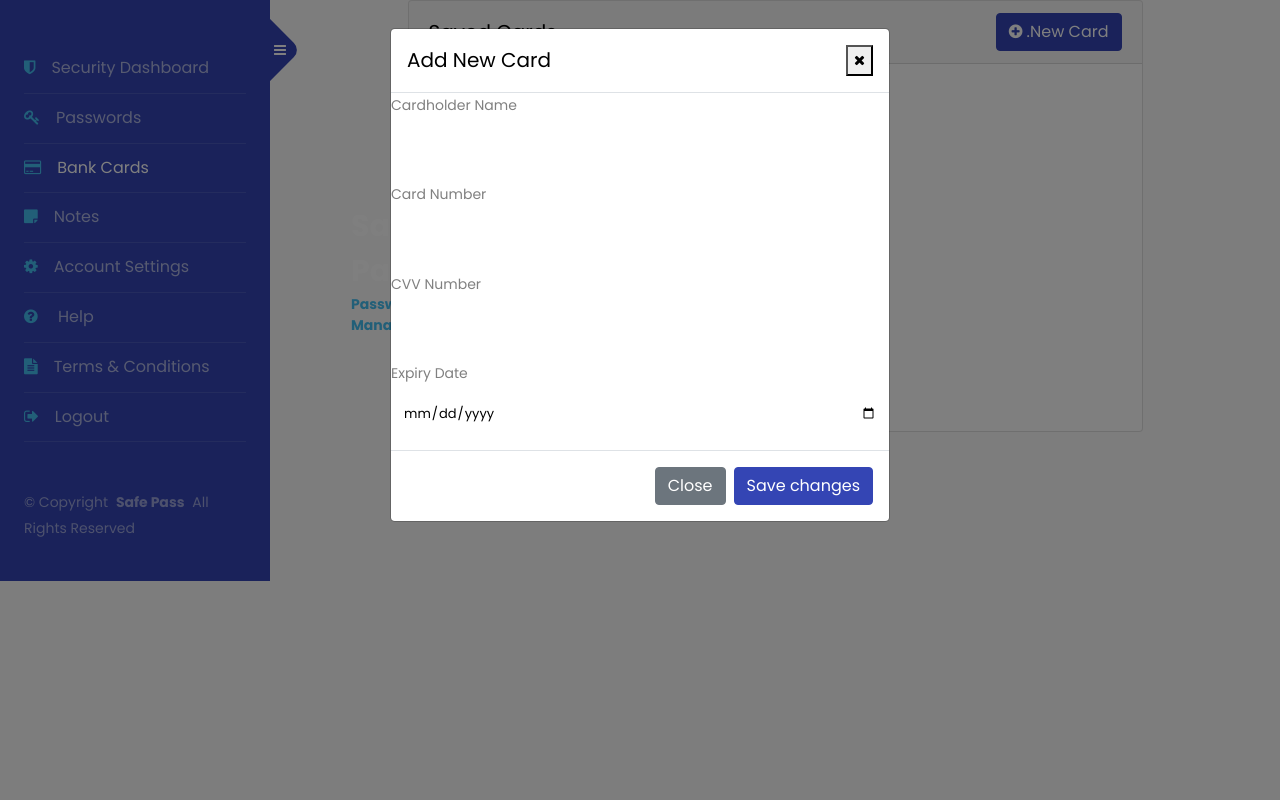
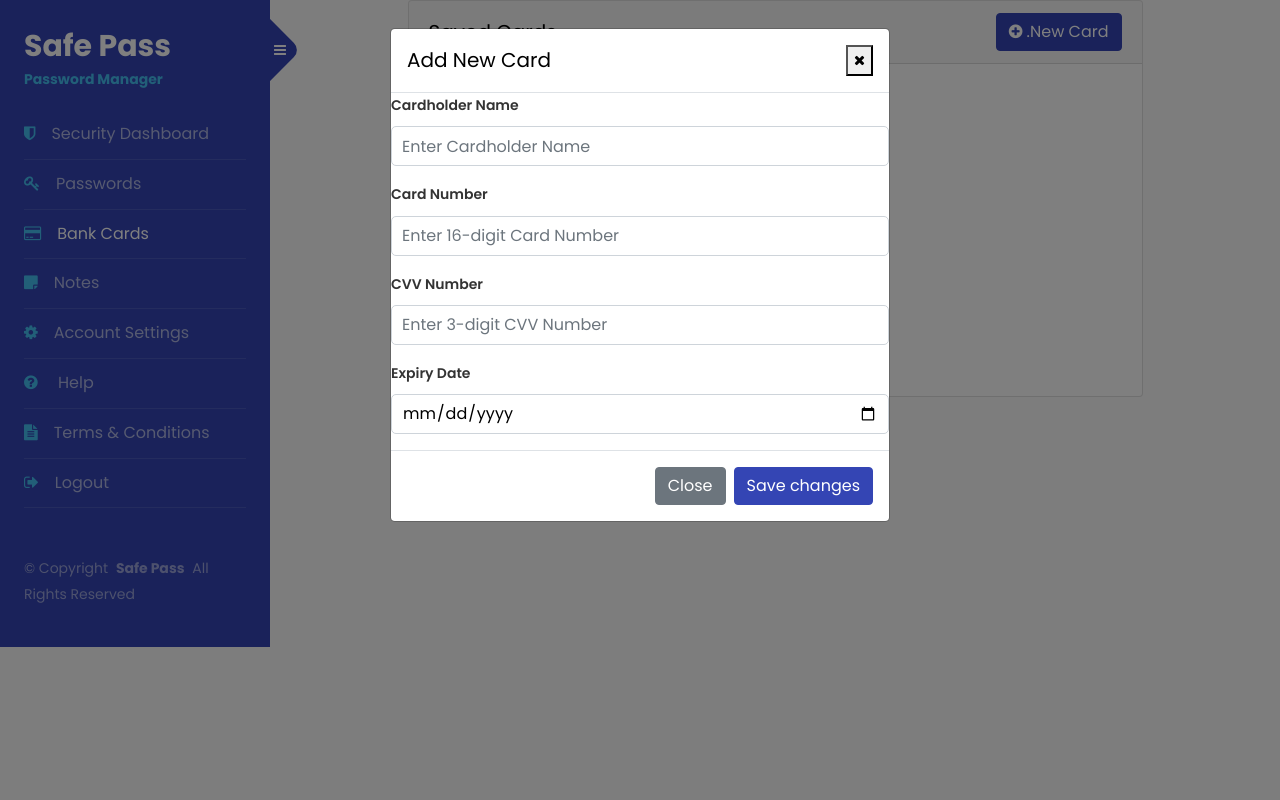
Before and after one commit to LeeTadiwarr/Safe-Pass, a Flask app: template templates/cards.html in a window 1280 px wide, after a click on ".New Card". Run offline with Flask 3, Linux system fonts and the light colour scheme; the template is opened without the code that fills it: most values are stand-ins (such as "Sample title", 1, 10 or a date in 2020); some libraries are stand-ins or nearby versions.

Commit message:
Add files via upload

```diff
--- /dev/null
+++ b/static/css/cardinput.css
@@ -0,0 +1,115 @@
+/* Styling for the input field */
+#cardnumber {
+    background-color: #ffffff !important; /* Ensure White Background */
+    color: #000000 !important; /* Black Text for High Contrast */
+    border: 1px solid #ced4da; /* Bootstrap Default Border */
+    padding: 10px; /* Improve Spacing */
+    font-size: 16px; /* Increase Readability */
+    border-radius: 5px; /* Slight Rounded Corners */
+}
+
+/* Placeholder Styling */
+#cardnumber::placeholder {
+    color: #6c757d; /* Darken Placeholder for Visibility */
+    opacity: 1; /* Ensure Full Opacity */
+}
+
+/* Highlight Input on Focus */
+#cardnumber:focus {
+    border-color: #007bff; /* Bootstrap Primary Color on Focus */
+    box-shadow: 0 0 5px rgba(0, 123, 255, 0.5);
+    outline: none;
+}
+
+/* Ensure label is readable */
+.form-label {
+    font-weight: 600;
+    color: #333;
+}
+
+/* Styling for the input field */
+#cardholder_name {
+    background-color: #ffffff !important; /* Ensure White Background */
+    color: #000000 !important; /* Black Text for High Contrast */
+    border: 1px solid #ced4da; /* Bootstrap Default Border */
+    padding: 10px; /* Improve Spacing */
+    font-size: 16px; /* Increase Readability */
+    border-radius: 5px; /* Slight Rounded Corners */
+}
+
+/* Placeholder Styling */
+#cardholder_name::placeholder {
+    color: #6c757d; /* Darken Placeholder for Visibility */
+    opacity: 1; /* Ensure Full Opacity */
+}
+
+/* Highlight Input on Focus */
+#cardholder_name:focus {
+    border-color: #007bff; /* Bootstrap Primary Color on Focus */
+    box-shadow: 0 0 5px rgba(0, 123, 255, 0.5);
+    outline: none;
+}
+
+/* Ensure label is readable */
+.form-label {
+    font-weight: 600;
+    color: #333;
+}
+
+/* Styling for the input field */
+#cvv {
+    background-color: #ffffff !important; /* Ensure White Background */
+    color: #000000 !important; /* Black Text for High Contrast */
+    border: 1px solid #ced4da; /* Bootstrap Default Border */
+    padding: 10px; /* Improve Spacing */
+    font-size: 16px; /* Increase Readability */
+    border-radius: 5px; /* Slight Rounded Corners */
+}
+
+/* Placeholder Styling */
+#cvv::placeholder {
+    color: #6c757d; /* Darken Placeholder for Visibility */
+    opacity: 1; /* Ensure Full Opacity */
+}
+
+/* Highlight Input on Focus */
+#cvv:focus {
+    border-color: #007bff; /* Bootstrap Primary Color on Focus */
+    box-shadow: 0 0 5px rgba(0, 123, 255, 0.5);
+    outline: none;
+}
+
+/* Ensure label is readable */
+.form-label {
+    font-weight: 600;
+    color: #333;
+}
+
+/* Styling for the input field */
+#expiration_date {
+    background-color: #ffffff !important; /* Ensure White Background */
+    color: #000000 !important; /* Black Text for High Contrast */
+    border: 1px solid #ced4da; /* Bootstrap Default Border */
+    padding: 10px; /* Improve Spacing */
+    font-size: 16px; /* Increase Readability */
+    border-radius: 5px; /* Slight Rounded Corners */
+}
+
+/* Placeholder Styling */
+#expiration_date::placeholder {
+    color: #6c757d; /* Darken Placeholder for Visibility */
+    opacity: 1; /* Ensure Full Opacity */
+}
+
+/* Highlight Input on Focus */
+#expiration_date:focus {
+    border-color: #007bff; /* Bootstrap Primary Color on Focus */
+    box-shadow: 0 0 5px rgba(0, 123, 255, 0.5);
+    outline: none;
+}
+
+/* Ensure label is readable */
+.form-label {
+    font-weight: 600;
+    color: #333;
+}
--- a/static/css/creditcard.css
+++ b/static/css/creditcard.css
@@ -1,144 +1,19 @@
-.flip-card {
-    background-color: transparent;
-    width: 240px;
-    height: 154px;
-    perspective: 1000px;
-    color: white;
-  }
+.credit-card {
+  height: 200px;
+  border-radius: 15px;
+  transition: all 0.3s ease;
+}
 
-  .heading_8264 {
-    position: absolute;
-    letter-spacing: .2em;
-    font-size: 0.5em;
-    top: 2em;
-    left: 18.6em;
-  }
+.credit-card:hover {
+  transform: translateY(-5px);
+  box-shadow: 0 10px 20px rgba(0, 0, 0, 0.2);
+}
 
-  .logo {
-    position: absolute;
-    top: 6.8em;
-    left: 11.7em;
-  }
+.card-number {
+  font-size: 1.4rem;
+  letter-spacing: 2px;
+}
 
-  .chip {
-    position: absolute;
-    top: 2.3em;
-    left: 1.5em;
-  }
-
-  .contactless {
-    position: absolute;
-    top: 3.5em;
-    left: 12.4em;
-  }
-
-  .number {
-    position: absolute;
-    font-weight: bold;
-    font-size: .6em;
-    top: 8.3em;
-    left: 1.6em;
-  }
-
-  .valid_thru {
-    position: absolute;
-    font-weight: bold;
-    top: 635.8em;
-    font-size: .01em;
-    left: 140.3em;
-  }
-
-  .date_8264 {
-    position: absolute;
-    font-weight: bold;
-    font-size: 0.5em;
-    top: 13.6em;
-    left: 3.2em;
-  }
-
-  .name {
-    position: absolute;
-    font-weight: bold;
-    font-size: 0.5em;
-    top: 16.1em;
-    left: 2em;
-  }
-
-  .strip {
-    position: absolute;
-    background-color: black;
-    width: 15em;
-    height: 1.5em;
-    top: 2.4em;
-    background: repeating-linear-gradient(
-      45deg,
-      #303030,
-      #303030 10px,
-      #202020 10px,
-      #202020 20px
-    );
-  }
-
-  .mstrip {
-    position: absolute;
-    background-color: rgb(255, 255, 255);
-    width: 8em;
-    height: 0.8em;
-    top: 5em;
-    left: .8em;
-    border-radius: 2.5px;
-  }
-
-  .sstrip {
-    position: absolute;
-    background-color: rgb(255, 255, 255);
-    width: 4.1em;
-    height: 0.8em;
-    top: 5em;
-    left: 10em;
-    border-radius: 2.5px;
-  }
-
-  .code {
-    font-weight: bold;
-    text-align: center;
-    margin: .2em;
-    color: black;
-  }
-
-  .flip-card-inner {
-    position: relative;
-    width: 100%;
-    height: 100%;
-    text-align: center;
-    transition: transform 0.8s;
-    transform-style: preserve-3d;
-  }
-
-  .flip-card:hover .flip-card-inner {
-    transform: rotateY(180deg);
-  }
-
-  .flip-card-front, .flip-card-back {
-    box-shadow: 0 8px 14px 0 rgba(0,0,0,0.2);
-    position: absolute;
-    display: flex;
-    flex-direction: column;
-    justify-content: center;
-    width: 100%;
-    height: 100%;
-    -webkit-backface-visibility: hidden;
-    backface-visibility: hidden;
-    border-radius: 1rem;
-  }
-
-  .flip-card-front {
-    box-shadow: rgba(0, 0, 0, 0.4) 0px 2px 2px, rgba(0, 0, 0, 0.3) 0px 7px 13px -3px, rgba(0, 0, 0, 0.2) 0px -1px 0px inset;
-    background-color: #171717;
-  }
-
-  .flip-card-back {
-    box-shadow: rgba(0, 0, 0, 0.4) 0px 2px 2px, rgba(0, 0, 0, 0.3) 0px 7px 13px -3px, rgba(0, 0, 0, 0.2) 0px -1px 0px inset;
-    background-color: #171717;
-    transform: rotateY(180deg);
-  }
+.card-holder {
+  text-transform: uppercase;
+}
```
Also changed, not shown: static/css/passwordinput.css (added, +86 -0 lines), static/js/delete_password.js (+7 -0 lines), static/js/toggle_visibility.js (added, +25 -0 lines), static/css/dashboard.css, static/css/noteinput.css (added).
